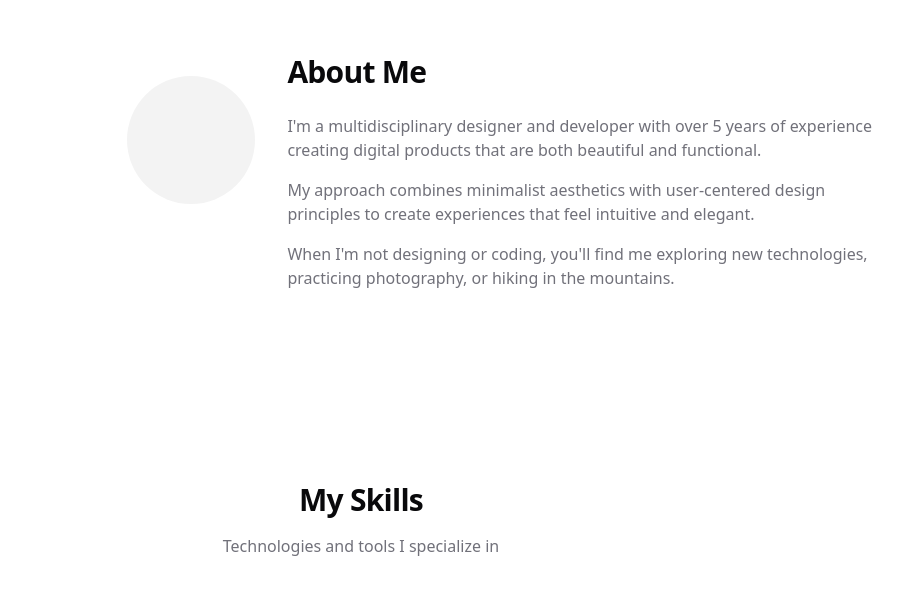
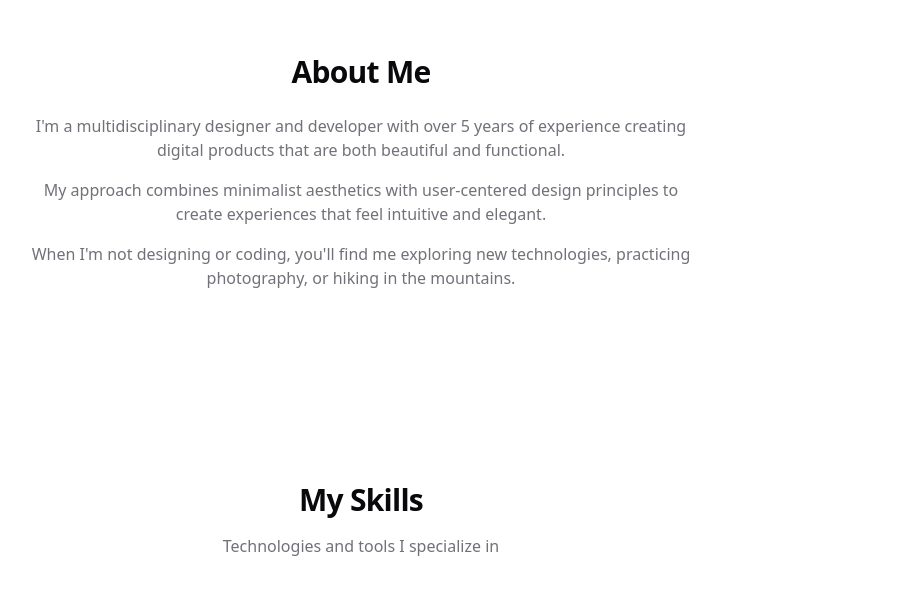
Before and after one commit to harshvardhan0781/portfolio, a React (Vite) app: page / in a window 1280 px wide. Shown: the part 786-1380 px from the top of the page, without its empty margins (279-1182 px from the left). Built offline with nearby package versions, Linux system fonts and the light colour scheme.

Commit message:
Center About Me section content
Centers the heading and paragraph text within the About Me section and removes the decorative circle.

```diff
--- a/src/components/sections/About.tsx
+++ b/src/components/sections/About.tsx
@@ -1,20 +1,15 @@
+
 import { Button } from "@/components/ui/button";
 import { ArrowRight } from "lucide-react";
 import { Link } from "react-router-dom";
+
 export function AboutSection() {
-  return <section id="about" className="py-20 px-4">
+  return (
+    <section id="about" className="py-20 px-4">
       <div className="max-w-5xl mx-auto">
-        <div className="flex flex-col md:flex-row gap-12 items-center">
-          <div className="w-full md:w-2/5">
-            <div className="relative">
-
-              <div className="absolute -bottom-4 -right-4 w-32 h-32 rounded-full bg-primary/5 -z-10"></div>
-            </div>
-          </div>
-
-          <div className="w-full md:w-3/5 animate-slide-up">
+        <div className="flex flex-col items-center text-center">
           <h2 className="text-3xl font-bold tracking-tight">About Me</h2>
-            <div className="mt-6 space-y-4 text-muted-foreground">
+          <div className="mt-6 space-y-4 text-muted-foreground max-w-2xl mx-auto">
             <p>
               I'm a multidisciplinary designer and developer with over 5 years of experience creating digital products that are both beautiful and functional.
             </p>
@@ -32,6 +27,6 @@ export function AboutSection() {
           </div>
         </div>
       </div>
-      </div>
-    </section>;
+    </section>
+  );
 }
```
Lines whose indentation alone changed are shown as unchanged.
